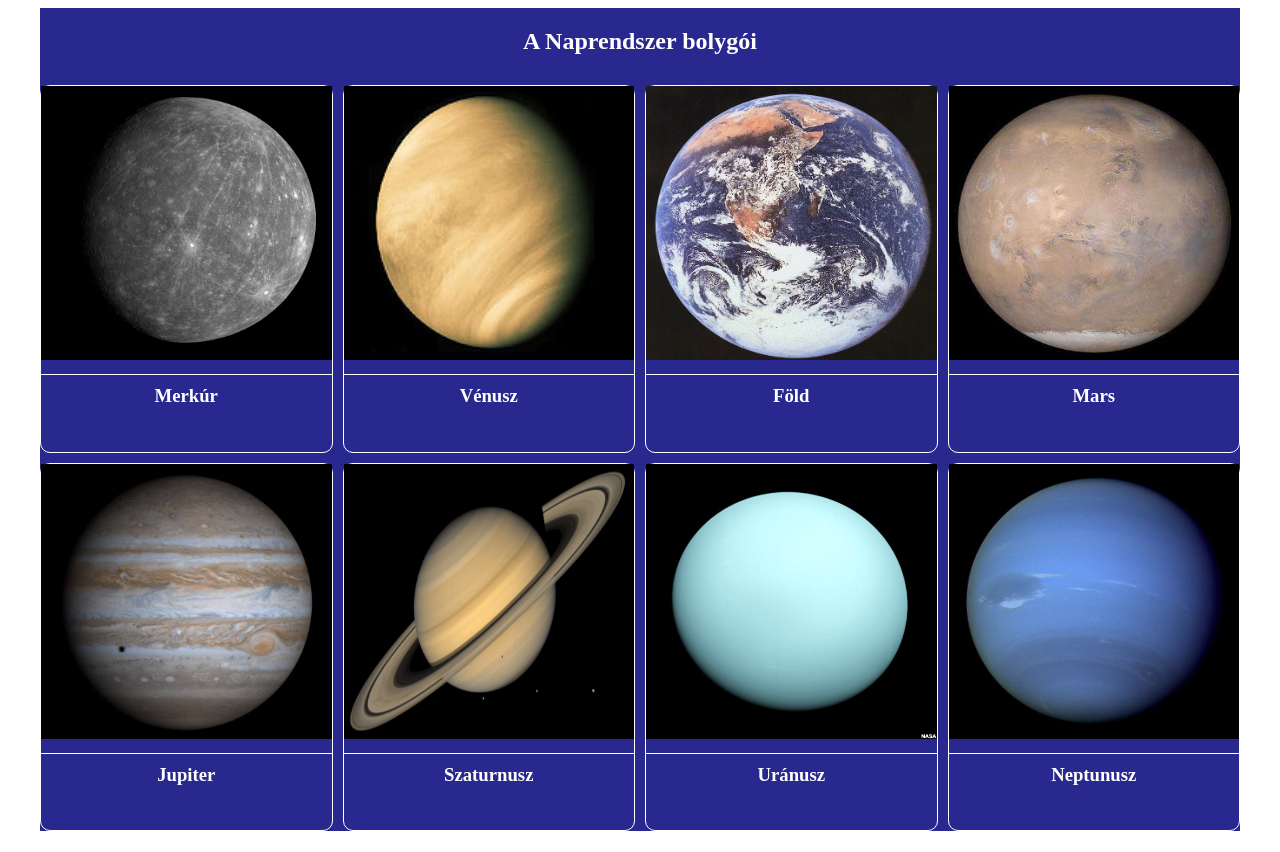
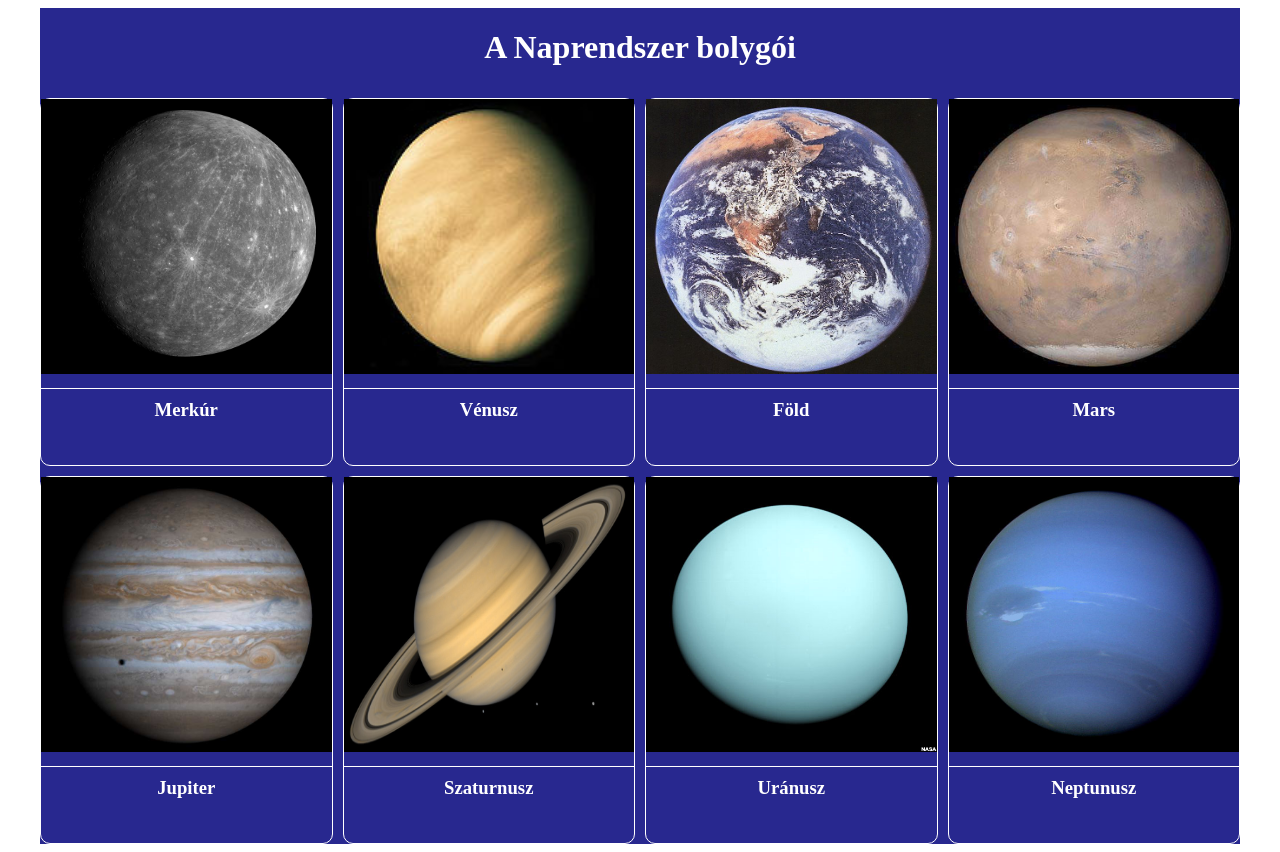
Before and after one commit to hanakkristof/grid, a plain HTML site: page index.html in a window 1280 px wide. Drawn offline with Linux system fonts and the light colour scheme.

Commit message:
h2 vissza h1

```diff
--- a/index.html
+++ b/index.html
@@ -10,7 +10,7 @@
 
 <body>
   <div class="container">
-    <h2 >A Naprendszer bolygói</h2>
+    <h1 >A Naprendszer bolygói</h1>
     <div>
       <img src="merkur.jpg">
       <h3>Merkúr</h3>
--- a/style.css
+++ b/style.css
@@ -35,7 +35,7 @@ h3{
 		grid-template-columns: repeat(2, 1fr);
 	}
 }
-h2{
+h1{
 	grid-column: 1/-1;
 	text-align: center;
 }
```
